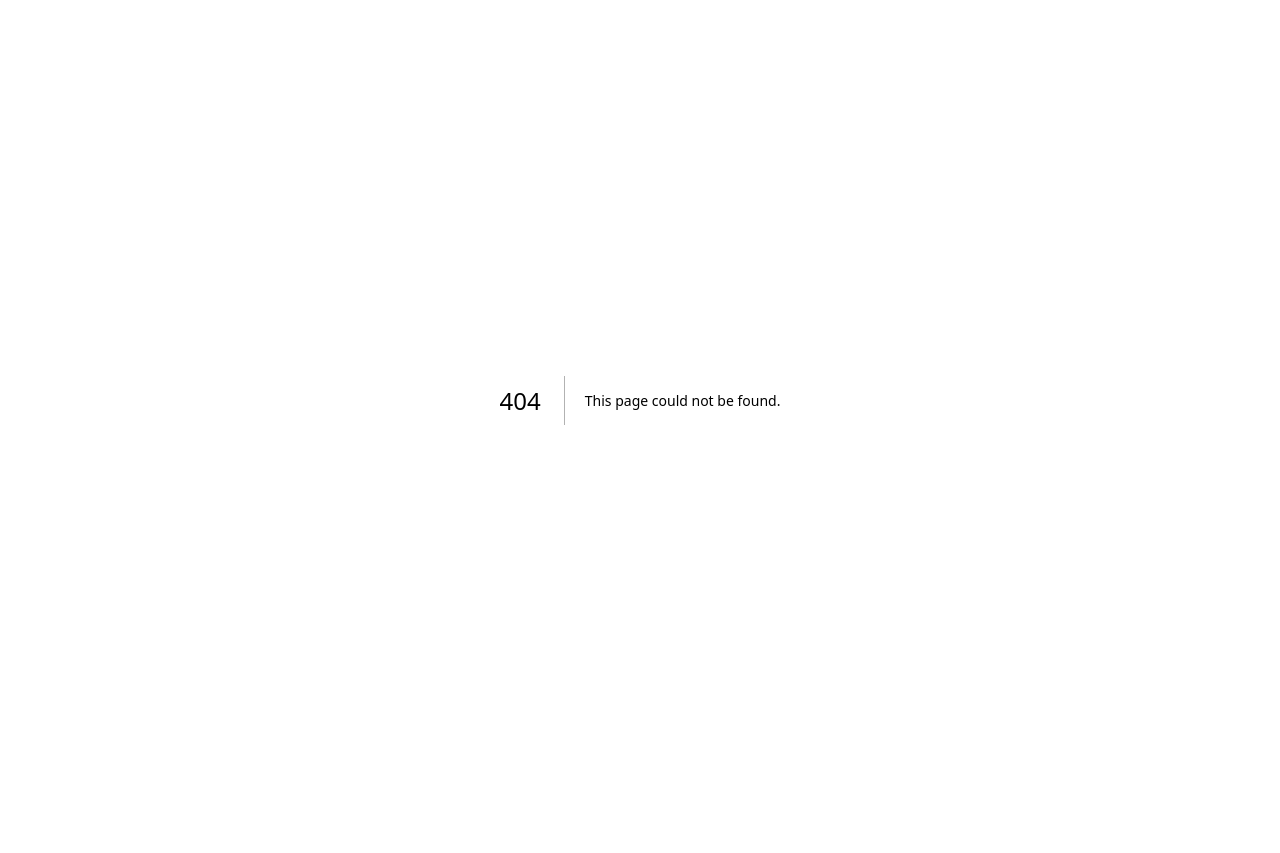
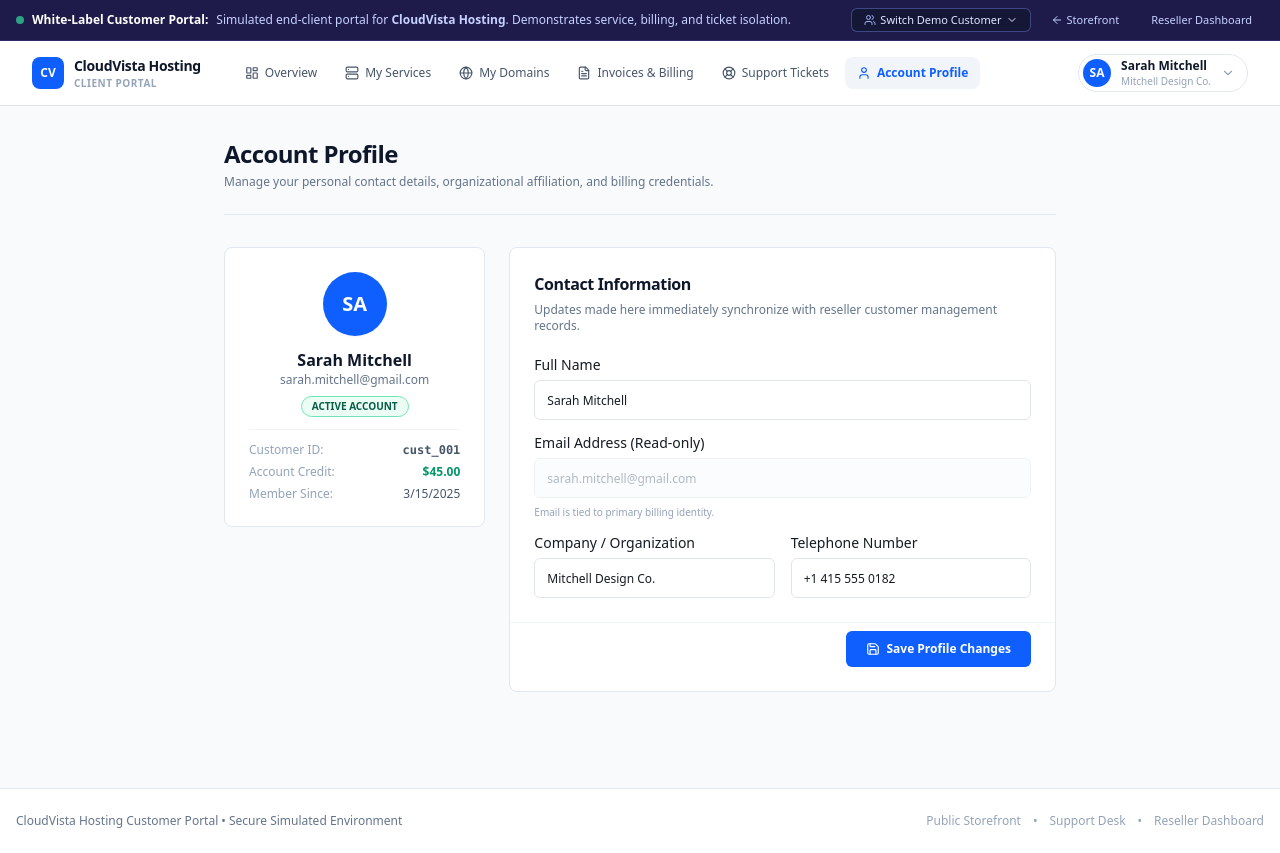
Before and after one commit to eshanized/Runstead, a Next.js app: page /demo/storefront-preview/client/profile in a window 1280 px wide. Before the commit this address had no page. Before the commit the page ends 800 px from the top, so only its background shows below. Built offline with nearby package versions, Linux system fonts and the light colour scheme.

Commit message:
feat(client-portal): add storefront preview profile page

```diff
--- /dev/null
+++ b/app/demo/storefront-preview/client/profile/page.tsx
@@ -0,0 +1,171 @@
+'use client';
+
+import { useState } from 'react';
+import { User, Mail, Phone, Building2, Save, ShieldCheck, CheckCircle2 } from 'lucide-react';
+import { useDemo } from '@/lib/demo/store';
+import { formatCurrency } from '@/lib/demo/selectors';
+import * as workflows from '@/lib/demo/workflows';
+import { ClientPortalLayout } from '@/components/client-portal/client-portal-layout';
+import { Button } from '@/components/ui/button';
+import { Input } from '@/components/ui/input';
+import { Label } from '@/components/ui/label';
+import { Card, CardContent, CardHeader, CardTitle, CardDescription, CardFooter } from '@/components/ui/card';
+import { Badge } from '@/components/ui/badge';
+import { toast } from 'sonner';
+
+export default function ClientProfilePage() {
+  const { state, setState } = useDemo();
+  const config = state.publishedStorefront || state.storefront;
+  const primaryColor = config.primaryColor || '#0f5fff';
+
+  const activeCustomerId = state.activeClientCustomerId || state.customers[0]?.id;
+  const customer = state.customers.find((c) => c.id === activeCustomerId) || state.customers[0];
+
+  const [name, setName] = useState(customer?.name || '');
+  const [phone, setPhone] = useState(customer?.phone || '');
+  const [company, setCompany] = useState(customer?.company || '');
+
+  function handleSave(e: React.FormEvent) {
+    e.preventDefault();
+    if (!customer) return;
+    if (!name.trim()) {
+      toast.error('Customer name is required.');
+      return;
+    }
+
+    try {
+      setState((prev) =>
+        workflows.clientUpdateProfile(prev, customer.id, {
+          name,
+          phone,
+          company,
+        })
+      );
+      toast.success('Account profile updated successfully in demo state!');
+    } catch (err: any) {
+      toast.error(err.message || 'Failed to update profile');
+    }
+  }
+
+  return (
+    <ClientPortalLayout>
+      <div className="mx-auto max-w-4xl px-4 sm:px-6 lg:px-8 py-8 space-y-8">
+        <div className="border-b border-slate-200 pb-6">
+          <h1 className="text-2xl font-extrabold text-slate-900 tracking-tight">Account Profile</h1>
+          <p className="text-xs text-slate-500 mt-1">
+            Manage your personal contact details, organizational affiliation, and billing credentials.
+          </p>
+        </div>
+
+        <div className="grid grid-cols-1 gap-6 md:grid-cols-12 items-start">
+          {/* Summary Column */}
+          <div className="md:col-span-4 space-y-4">
+            <Card className="border border-slate-200 bg-white p-6 shadow-xs text-center space-y-3">
+              <div
+                className="mx-auto flex h-16 w-16 items-center justify-center rounded-full text-white font-extrabold text-xl shadow-sm"
+                style={{ backgroundColor: primaryColor }}
+              >
+                {customer?.name.slice(0, 2).toUpperCase() || 'CU'}
+              </div>
+
+              <div>
+                <h3 className="font-bold text-base text-slate-900">{customer?.name}</h3>
+                <p className="text-xs text-slate-500">{customer?.email}</p>
+                <Badge variant="outline" className="mt-2 text-[10px] border-emerald-300 bg-emerald-50 text-emerald-800">
+                  {customer?.status.toUpperCase()} ACCOUNT
+                </Badge>
+              </div>
+
+              <div className="pt-3 border-t border-slate-100 text-xs text-slate-600 space-y-1.5 text-left">
+                <div className="flex justify-between">
+                  <span className="text-slate-400">Customer ID:</span>
+                  <span className="font-mono font-semibold">{customer?.id}</span>
+                </div>
+                <div className="flex justify-between">
+                  <span className="text-slate-400">Account Credit:</span>
+                  <span className="font-semibold text-emerald-600">{formatCurrency(customer?.creditBalance || 0)}</span>
+                </div>
+                <div className="flex justify-between">
+                  <span className="text-slate-400">Member Since:</span>
+                  <span>{customer?.createdAt ? new Date(customer.createdAt).toLocaleDateString() : 'N/A'}</span>
+                </div>
+              </div>
+            </Card>
+          </div>
+
+          {/* Edit Form */}
+          <div className="md:col-span-8">
+            <Card className="border border-slate-200 bg-white shadow-xs">
+              <CardHeader>
+                <CardTitle className="text-base font-bold text-slate-900">Contact Information</CardTitle>
+                <CardDescription className="text-xs">
+                  Updates made here immediately synchronize with reseller customer management records.
+                </CardDescription>
+              </CardHeader>
+
+              <form onSubmit={handleSave}>
+                <CardContent className="space-y-4 text-xs">
+                  <div className="space-y-1.5">
+                    <Label htmlFor="profName">Full Name</Label>
+                    <Input
+                      id="profName"
+                      value={name}
+                      onChange={(e) => setName(e.target.value)}
+                      className="text-xs h-10"
+                      required
+                    />
+                  </div>
+
+                  <div className="space-y-1.5">
+                    <Label htmlFor="profEmail">Email Address (Read-only)</Label>
+                    <Input
+                      id="profEmail"
+                      value={customer?.email || ''}
+                      disabled
+                      className="text-xs h-10 bg-slate-50 text-slate-500"
+                    />
+                    <p className="text-[10px] text-slate-400">Email is tied to primary billing identity.</p>
+                  </div>
+
+                  <div className="grid grid-cols-1 sm:grid-cols-2 gap-4">
+                    <div className="space-y-1.5">
+                      <Label htmlFor="profCompany">Company / Organization</Label>
+                      <Input
+                        id="profCompany"
+                        placeholder="Company name"
+                        value={company}
+                        onChange={(e) => setCompany(e.target.value)}
+                        className="text-xs h-10"
+                      />
+                    </div>
+
+                    <div className="space-y-1.5">
+                      <Label htmlFor="profPhone">Telephone Number</Label>
+                      <Input
+                        id="profPhone"
+                        placeholder="+1 555 0199"
+                        value={phone}
+                        onChange={(e) => setPhone(e.target.value)}
+                        className="text-xs h-10"
+                      />
+                    </div>
+                  </div>
+                </CardContent>
+
+                <CardFooter className="pt-2 border-t border-slate-100 flex justify-end">
+                  <Button
+                    type="submit"
+                    className="text-xs text-white font-semibold h-9 px-5 gap-1.5"
+                    style={{ backgroundColor: primaryColor }}
+                  >
+                    <Save className="h-3.5 w-3.5" /> Save Profile Changes
+                  </Button>
+                </CardFooter>
+              </form>
+            </Card>
+          </div>
+        </div>
+      </div>
+    </ClientPortalLayout>
+  );
+}
```
